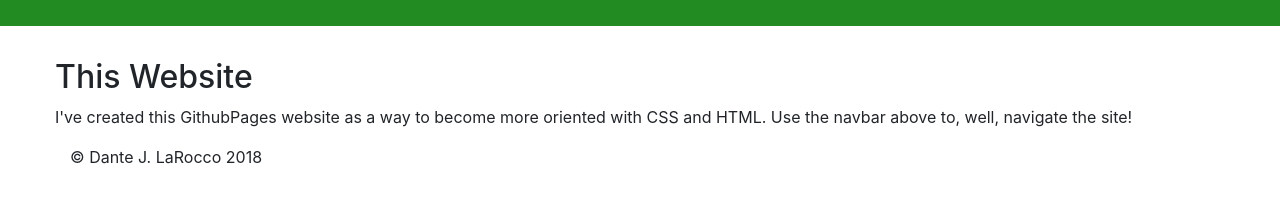
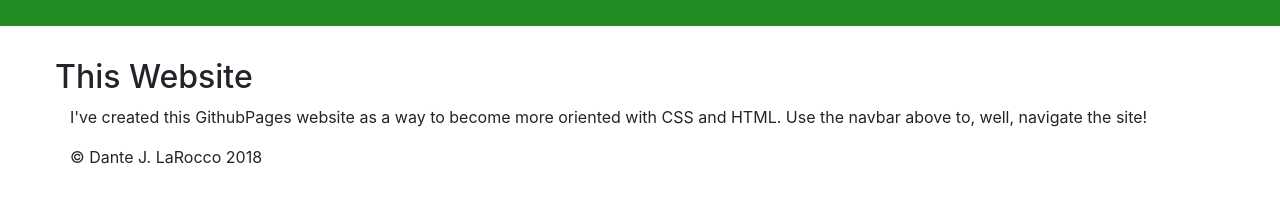
Before and after one commit to dantejlarocco/dantejlarocco.github.io, a Jekyll site: the page built from index.md, in a window 1280 px wide. Shown: the part 204-407 px from the top of the page. Built offline with Jekyll 4.4.1, drawn with Linux system fonts in a browser that asks for light colours; our own code applies the rules of GitHub Pages for plain Markdown files.

Commit message:
Update default.html

```diff
--- a/_layouts/default.html
+++ b/_layouts/default.html
@@ -32,7 +32,7 @@
     <section class="container">
       <div class="row">
         <h2 class="row text-center">This Website</h2>
-        <p class="row text-center">I've created this GithubPages website as a way to become more oriented with CSS and HTML. Use the navbar above to, well, navigate the site!</p>
+        <p>I've created this GithubPages website as a way to become more oriented with CSS and HTML. Use the navbar above to, well, navigate the site!</p>
       </div>
     </section>
 
```
